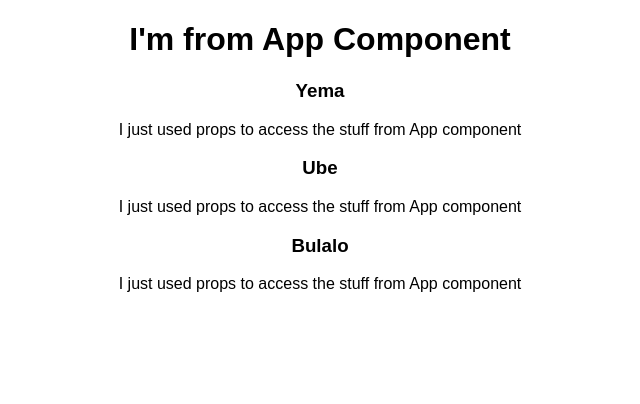
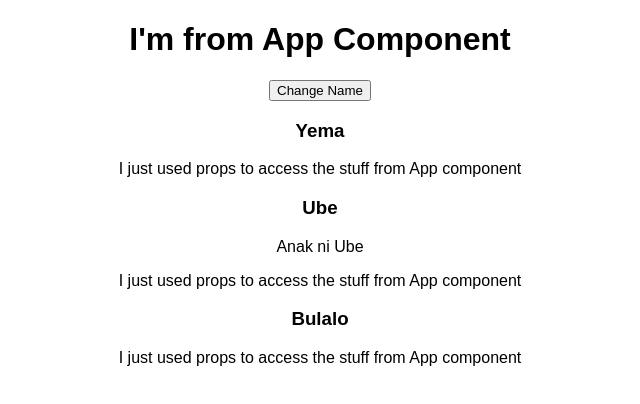
Before and after one commit to brianRCteddy/max-react, a React (Create React App) app: page / in a window 1280 px wide. Shown: the top 404 px of the page, without its empty margins (320-960 px from the left). Built offline with nearby package versions, Linux system fonts and the light colour scheme.

Commit message:
from static to dynamic using state

```diff
--- a/src/App.js
+++ b/src/App.js
@@ -3,13 +3,33 @@ import './App.css';
 import Person from './Person/Person';
 
 class App extends Component {
+	state = {
+		people: [
+			{
+				name: 'Yema',
+				age: 3
+			},
+			{
+				name: 'Ube',
+				age: 4
+			},
+			{
+				name: 'Bulalo',
+				age: 5
+			}
+		]
+	};
+
 	render() {
 		return (
 			<div className="App">
 				<h1>I'm from App Component</h1>
-				<Person name="Yema" />
-				<Person name="Ube" />
-				<Person name="Bulalo" />
+				<button>Change Name</button>
+				<Person name={this.state.people[0].name} age={this.state.people[0].age} />
+				<Person name={this.state.people[1].name} age={this.state.people[1].age}>
+					Anak ni Ube
+				</Person>
+				<Person name={this.state.people[2].name} age={this.state.people[2].age} />
 			</div>
 		);
 	}
--- a/src/Person/Person.js
+++ b/src/Person/Person.js
@@ -4,6 +4,7 @@ const Person = (props) => {
 	return (
 		<div>
 			<h3>{props.name}</h3>
+			<p>{props.children}</p>
 			<p>I just used props to access the stuff from App component</p>
 		</div>
 	);
```
